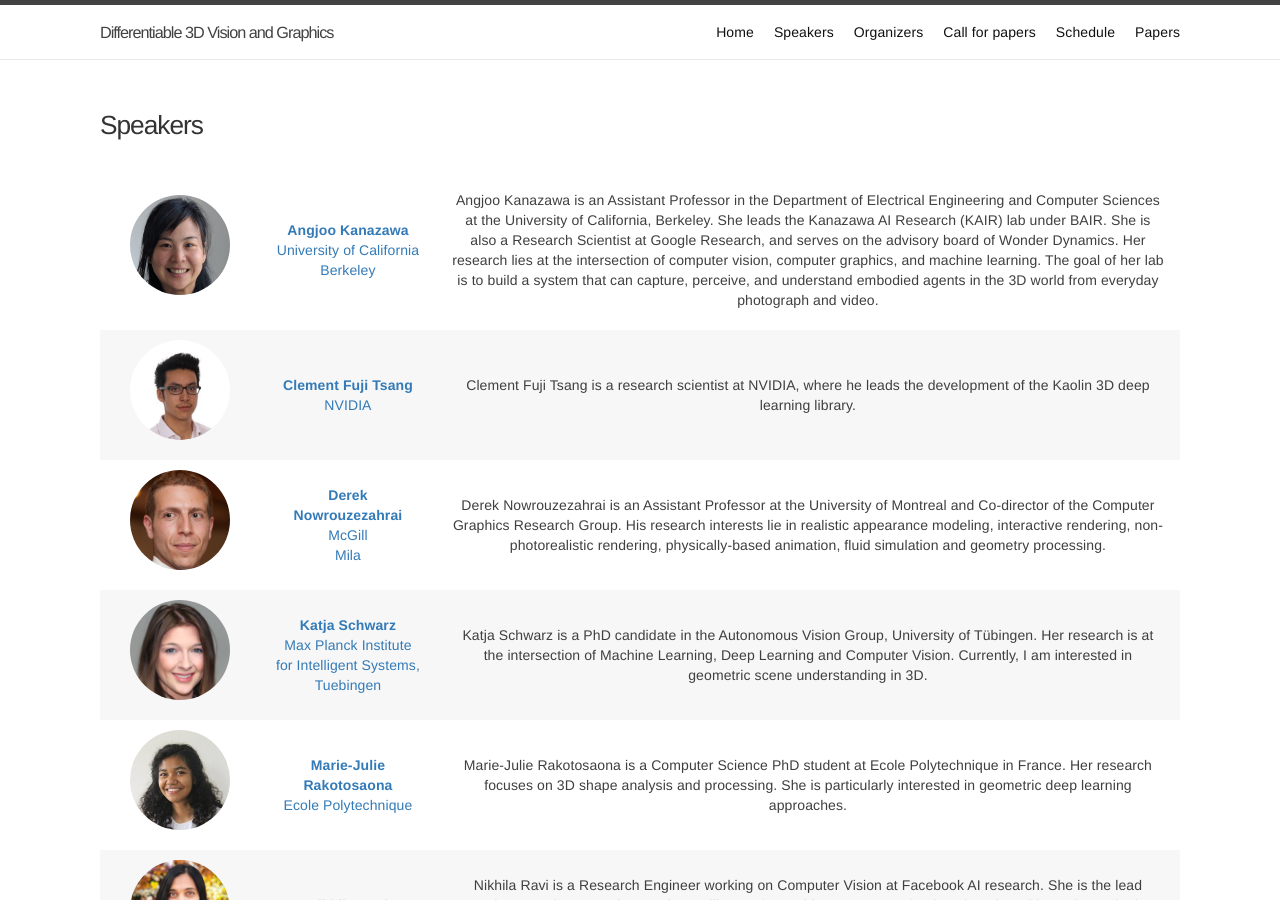
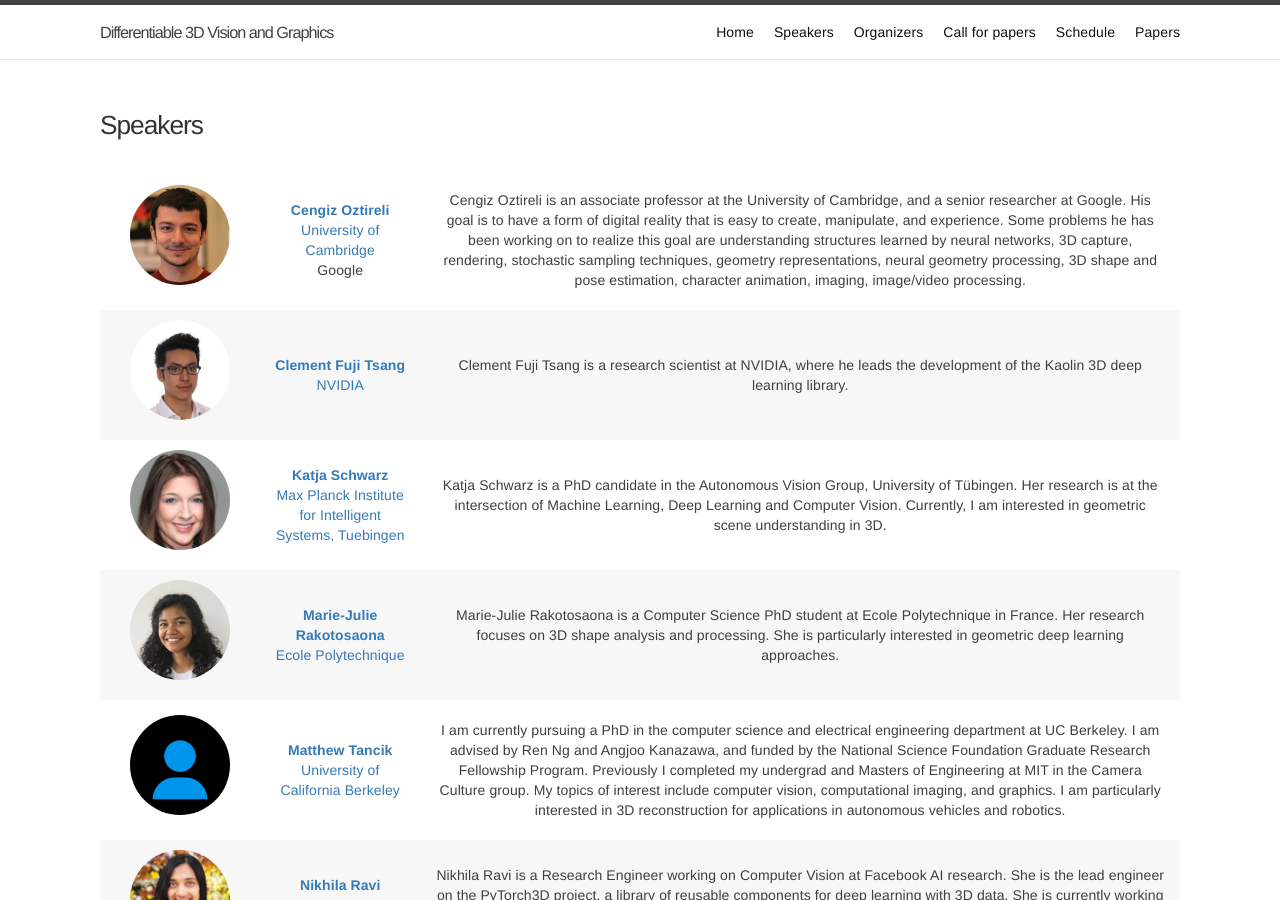
Before and after one commit to montrealrobotics/diff3d, a Jekyll site: the page built from speakers.md, in a window 1280 px wide and 900 px high. Built offline with Jekyll 4.4.1, drawn with Linux system fonts in a browser that asks for light colours.

Commit message:
Minor edits
Signed-off-by: Krishna Murthy <krrish94@gmail.com>

```diff
--- a/_speakers/angjoo.md
+++ /dev/null
@@ -1,19 +0,0 @@
----
-# Name of the organizer
-name: Angjoo Kanazawa
-
-# Link to the organizer's webpage
-webpage: https://people.eecs.berkeley.edu/~kanazawa/
-
-# Primary affiliation
-affil: University of California Berkeley
-# Link to the primary affiliation
-affil_link: https://www.berkeley.edu/
-
-# An image of the organizer (square aspect ratio works the best) (place in the `assets/img/organizers` directory)
-img: angjoo.jpg
-
-
----
-
-Angjoo Kanazawa is an Assistant Professor in the Department of Electrical Engineering and Computer Sciences at the University of California, Berkeley. She leads the Kanazawa AI Research (KAIR) lab under BAIR. She is also a Research Scientist at Google Research, and serves on the advisory board of Wonder Dynamics. Her research lies at the intersection of computer vision, computer graphics, and machine learning. The goal of her lab is to build a system that can capture, perceive, and understand embodied agents in the 3D world from everyday photograph and video.
--- /dev/null
+++ b/_speakers/cengiz.md
@@ -0,0 +1,22 @@
+---
+# Name of the organizer
+name: Cengiz Oztireli
+
+# Link to the organizer's webpage
+webpage: https://www.cl.cam.ac.uk/~aco41/
+
+# Primary affiliation
+affil: University of Cambridge
+# Link to the primary affiliation
+affil_link: https://www.cl.cam.ac.uk/
+
+# An image of the organizer (square aspect ratio works the best) (place in the `assets/img/organizers` directory)
+img: cengiz.jpg
+
+# Secondary affiliation
+affil2: Google
+# Link to the secondary affiliation
+# affil2_link: https://mila.quebec/en
+---
+
+Cengiz Oztireli is an associate professor at the University of Cambridge, and a senior researcher at Google. His goal is to have a form of digital reality that is easy to create, manipulate, and experience. Some problems he has been working on to realize this goal are understanding structures learned by neural networks, 3D capture, rendering, stochastic sampling techniques, geometry representations, neural geometry processing, 3D shape and pose estimation, character animation, imaging, image/video processing.
--- a/_speakers/derek.md
+++ /dev/null
@@ -1,22 +0,0 @@
----
-# Name of the organizer
-name: Derek Nowrouzezahrai
-
-# Link to the organizer's webpage
-webpage: https://www.cim.mcgill.ca/~derek/
-
-# Primary affiliation
-affil: McGill
-# Link to the primary affiliation
-affil_link: https://mcgill.ca
-
-# An image of the organizer (square aspect ratio works the best) (place in the `assets/img/organizers` directory)
-img: derek.jpg
-
-# Secondary affiliation
-affil2: Mila
-# Link to the secondary affiliation
-affil2_link: https://mila.quebec/en
----
-
-Derek Nowrouzezahrai is an Assistant Professor at the University of Montreal and Co-director of the Computer Graphics Research Group. His research interests lie in realistic appearance modeling, interactive rendering, non-photorealistic rendering, physically-based animation, fluid simulation and geometry processing.
```
Also changed, not shown: _schedule/10_clement.md (+1 -1 lines), _speakers/matt.md (added, +19 -0 lines), assets/img/speakers/cengiz.jpg (added).
